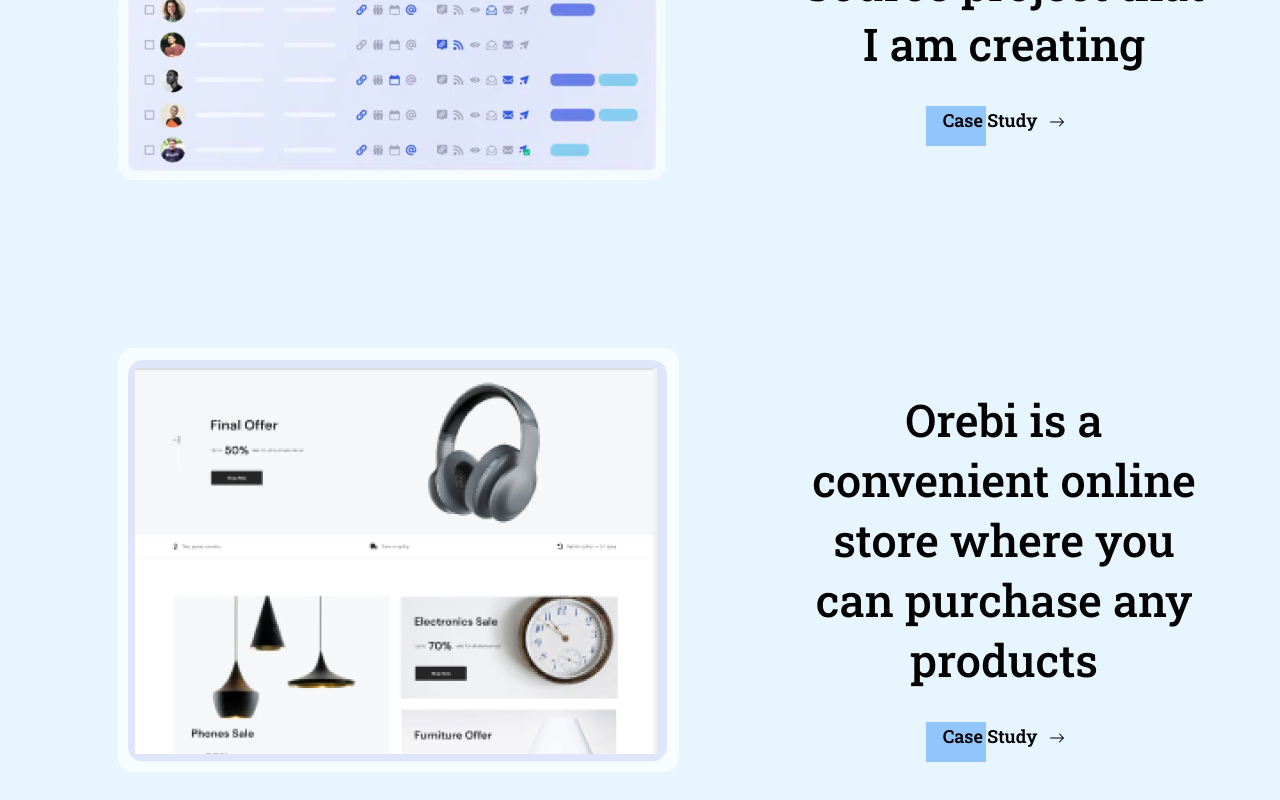
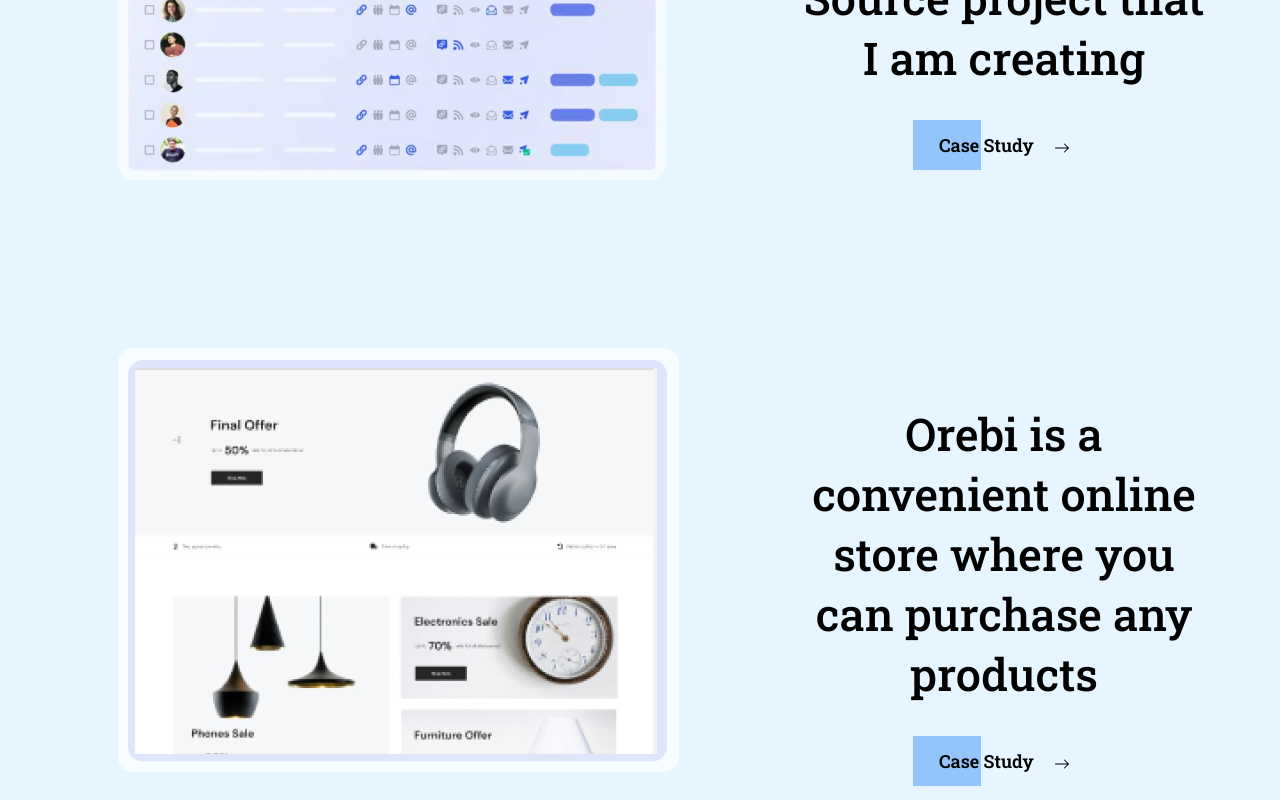
Before and after one commit to sajibkhandev/My_Portfolio, a React (Vite) app: page / in a window 1280 px wide. Shown: the part 2500-3300 px from the top of the page. Built offline with nearby package versions, Linux system fonts and the light colour scheme; a web font is replaced by a local one.

Commit message:
button fixed

```diff
--- a/src/pages/Home.jsx
+++ b/src/pages/Home.jsx
@@ -6,12 +6,12 @@
 import aboutImage from '../assets/about.png'
 import Flex from '../components/Flex'
 import Education from '../components/icons/Education'
-import {TiStarburst} from 'react-icons/ti'
-import {BsArrowRight } from 'react-icons/bs'
-import {AiFillLinkedin,AiOutlineTwitter,AiOutlineGithub } from 'react-icons/ai'
-import {FaBookOpen,FaYoutube,FaFacebookSquare} from 'react-icons/fa'
-import {BiSolidMessageRounded} from 'react-icons/bi'
-import {MdWavingHand} from 'react-icons/md'
+import { TiStarburst } from 'react-icons/ti'
+import { BsArrowRight } from 'react-icons/bs'
+import { AiFillLinkedin, AiOutlineTwitter, AiOutlineGithub } from 'react-icons/ai'
+import { FaBookOpen, FaYoutube, FaFacebookSquare } from 'react-icons/fa'
+import { BiSolidMessageRounded } from 'react-icons/bi'
+import { MdWavingHand } from 'react-icons/md'
 
 import project1 from '../assets/project1.png'
 import project2 from '../assets/project2.png'
@@ -20,22 +20,22 @@
 
 import ServiceCard from '../components/ServiceCard'
 import ProjectSecond from '../components/ProjectSecond'
-import { Link, Link as RouterLink  } from 'react-router-dom'
+import { Link, Link as RouterLink } from 'react-router-dom'
 import { Link as ScrollLink } from 'react-scroll'
 
 export default function Home() {
-  useEffect(()=>{
-    window.scrollTo({ top: 0})
+  useEffect(() => {
+    window.scrollTo({ top: 0 })
   })
 
   return (
     <>
       <div className=' fixed right-[12px] md:right-[70px] lg:right-[25px] bottom-[16px] md:bottom-[40px] lg:bottom-[15px] flex justify-center items-center gap-x-1 md:gap-x-4 z-10'>
         <div>
-          <button className='bg-four py-1 px-2 lg:py-2 lg:px-4 rounded-xl font-robo text-xs md:text-sm drop-shadow-2xl flex justify-center items-center gap-x-2'>Chat with Me <MdWavingHand  className='text-yellow-500 md:text-base'/></button>
+          <button className='bg-four py-1 px-2 lg:py-2 lg:px-4 rounded-xl font-robo text-xs md:text-sm drop-shadow-2xl flex justify-center items-center gap-x-2'>Chat with Me <MdWavingHand className='text-yellow-500 md:text-base' /></button>
         </div>
         <div className='bg-secondary rounded-full md:w-[45px] lg:w-[60px] w-[30px] h-[30px] md:h-[45px] lg:h-[60px] flex justify-center items-center drop-shadow-2xl'>
-          <BiSolidMessageRounded className='md:text-[27px] text-white'/>
+          <BiSolidMessageRounded className='md:text-[27px] text-white' />
         </div>
       </div>
 
@@ -47,28 +47,28 @@
             <p className='text-center mx-auto px-5 md:w-w725 sm:leading-7 md:leading-7 md:leading-10 text-sm md:text-base  lg:text-lg text-black font-robo font-normal mx-1.5 sm:mx-4 md:mx-auto'>A Frontend focused Web Developer building the Frontend of Websites and Web Applications that leads to the success of the overall product</p>
 
 
-        <ScrollLink to="project2" spy={true} smooth={true} offset={50} duration={1200} ><Button text="View Project" className='flex mx-auto mt-8 sm:mt-10'/></ScrollLink>
+            <ScrollLink to="project2" spy={true} smooth={true} offset={50} duration={1200} ><Button text="View Project" className='flex mx-auto mt-8 sm:mt-10' /></ScrollLink>
           </div>
         </Container>
         <div className=' bg-third h-[120px] w-[10px] sm:w-[30px] sm:h-[165px] sm:top-[190px] md:h-[210px] lg:h-[270px] md:w-[30px] lg:w-[40px] absolute left-0 top-[226px] md:top-[220px] lg:top-[90px] flex flex-col justify-between items-center p-3 md:p-5  lg:p-7 drop-shadow-xl '>
           <Link to="https://www.linkedin.com/in/md-sajib-khan-888a19287/">
-        <AiFillLinkedin className='sm:text-xl md:text-[26px] lg:text-[34px]'/>
+            <AiFillLinkedin className='sm:text-xl md:text-[26px] lg:text-[34px]' />
           </Link>
 
           <Link to='https://github.com/sajibkhandev'>
-        <AiOutlineGithub className='sm:text-xl md:text-[26px] lg:text-[34px]'/>
+            <AiOutlineGithub className='sm:text-xl md:text-[26px] lg:text-[34px]' />
           </Link>
 
           <Link>
-        <FaYoutube className='sm:text-xl md:text-[26px] lg:text-[30px]'/>
+            <FaYoutube className='sm:text-xl md:text-[26px] lg:text-[30px]' />
           </Link>
 
           <Link to='https://twitter.com/sajib562341'>
-        <AiOutlineTwitter className='sm:text-xl md:text-[26px] lg:text-[34px]'/>
+            <AiOutlineTwitter className='sm:text-xl md:text-[26px] lg:text-[34px]' />
           </Link>
 
           <Link to="https://www.facebook.com/mdsajib.mia.3152/">
-        <FaFacebookSquare className='text-sm sm:text-xl md:text-[26px] lg:text-[30px]'/>
+            <FaFacebookSquare className='text-sm sm:text-xl md:text-[26px] lg:text-[30px]' />
           </Link>
         </div>
       </Section>
@@ -79,32 +79,32 @@
           {/* <div className='-translate-y-[120px]'></div> */}
           <div id="about">
             <div className='pb-14' >
-      <h2 className=' text-3xl sm:text-4xl md:text-[44px] lg:text-text50 text-black font-normal font-robo text-center'>ABOUT ME</h2>
-      <p className='lg:w-w806 sm:mx-4 lg:mx-auto text-center mx-auto text-sm  md:text-lg text-black font-robo font-normal px-4 pt-4 sm:leading-7'>Here you will find more information about me, what I do, and my current skills mostly in terms of programming and technology</p>
+              <h2 className=' text-3xl sm:text-4xl md:text-[36px] lg:text-text50 text-black font-normal font-robo text-center'>ABOUT ME</h2>
+              <p className='lg:w-w806 sm:mx-4 lg:mx-auto text-center mx-auto text-sm  md:text-base  lg:text-lg text-black font-robo font-normal px-4 pt-4 sm:leading-7'>Here you will find more information about me, what I do, and my current skills mostly in terms of programming and technology</p>
             </div>
             {/* <div className='-translate-y-[70px]'></div> */}
             <Flex className='md:px-10 lg:px-4 xl:px-0'>
               <div className='w-1/2 hidden md:block flex items-center '>
-        <Image src={aboutImage}  className='md:w-[80%]'/>
+                <Image src={aboutImage} className='md:w-[80%]' />
               </div>
 
               <div className=' w-full md:w-1/2'>
                 <Flex className=' justify-between gap-x-2 md:gap-x-2 lg:gap-x-2  px-4 sm:px-12 md:px-0  lg:px-0'>
                   <div className='bg-four rounded-lg drop-shadow-lg w-w270 pb-4 md:h-h150'>
-        <Education  className="flex justify-center mx-auto pt-3 md:pt-4 w-w20 h-h20"/>
+                    <Education className="flex justify-center mx-auto pt-3 md:pt-4 w-w20 h-h20" />
                     <h3 className='text-black text-sm lg:text-xl font-robo font-medium text-center pt-4 md:pt-6'>Experience</h3>
                     <p className='text-five text-xs lg:text-base font-robo font-normal text-center pt-1 md:pt-2'>2 + years</p>
                     <p className='text-five text-sm  lg:text-base font-robo font-normal text-center '>Frontend Development</p>
                   </div>
 
                   <div className='bg-four rounded-lg drop-shadow-lg w-w270 pb-4 md:h-h150'>
-        <Education  className="flex justify-center mx-auto pt-3 md:pt-4 w-w20 h-h20"/>
+                    <Education className="flex justify-center mx-auto pt-3 md:pt-4 w-w20 h-h20" />
                     <h3 className='text-black text-sm lg:text-xl font-robo font-medium text-center pt-4 md:pt-6'>Education</h3>
                     <p className='text-five text-xs lg:text-base font-robo font-normal text-center pt-1 md:pt-2'>Diploma</p>
                     <p className='text-five text-sm  lg:text-base font-robo font-normal text-center '>B.S.c  Bachelors Degree</p>
                   </div>
                 </Flex>
-        <p className=' w-full md:text-left text-center px-4 md:px-0 text-black text-sm md:text-lg font-normal font-robo pt-10 pb-8 sm:leading-7 sm:px-4 md:mx-auto'>I'm a Frontend Web Developer building the Front-end of Websites and Web Applications that leads to the success of the overall product. Check out some of my work in the Projects section.</p>
+                <p className=' w-full md:text-left text-center px-4 md:px-0 text-black text-sm md:text-base  lg:text-lg font-normal font-robo pt-10 pb-8 sm:leading-7 sm:px-4 md:mx-auto'>I'm a Frontend Web Developer building the Front-end of Websites and Web Applications that leads to the success of the overall product. Check out some of my work in the Projects section.</p>
                 <a href={CV} download="">
                   <Button text="Download CV" className='px-12 flex mx-auto md:mx-0' />
                 </a>
@@ -120,17 +120,17 @@
 
       <Section className='bg-third pt-2 md:pt-5 md:pb-16'>
         <Container>
-      <h2 className='text-black text-3xl sm:text-4xl md:text-text50 font-medium font-robo pb-1 md:pb-3 text-center'>Skills</h2>
+          <h2 className='text-black text-3xl sm:text-4xl md:text-[36px] lg:text-text50 font-medium font-robo pb-1 md:pb-3 text-center'>Skills</h2>
           <p className='text-black text-base md:text-lg font-normal font-robo text-center'>My technical level</p>
 
-      <div className='md:justify-evenly md:flex px-4 sm:px-24'>
-        <div className='md:w-[430px] pb-7 md:h-[280px] rounded-xl drop-shadow-2xl bg-four mt-12 md:mt-16'>
+          <div className='lg:justify-evenly lg:flex px-4 sm:px-24'>
+            <div className=' lg:w-[430px] pb-7 lg:h-[280px] rounded-xl drop-shadow-2xl bg-four md:mx-24 lg:mx-4 xl:mx-0 mt-10 lg:mt-16'>
               <h4 className='pt-8 pb-8 text-center text-xl text-black font-robo font-normal'>Frontend developer</h4>
 
               <Flex className='flex-wrap '>
 
                 <Flex className='gap-x-1.5 md:gap-x-3 pb-4 pl-6 pr-6 md:pl-12 md:pr-10'>
-          <TiStarburst className='mt-0.5'/>
+                  <TiStarburst className='mt-0.5' />
                   <div>
                     <h5 className='text-sm text-black font-medium  font-robo'>HTML</h5>
                     <p className='text-xs text-five font-normal  font-robo' >Experienced</p>
@@ -138,35 +138,35 @@
                 </Flex>
 
                 <Flex className='gap-x-1.5 md:gap-x-3 pb-4 pl-6 pr-6 md:pl-12 md:pr-10'>
-          <TiStarburst className='mt-0.5'/>
+                  <TiStarburst className='mt-0.5' />
                   <div>
                     <h5 className='text-sm text-black font-medium  font-robo'>Tailwind</h5>
                     <p className='text-xs text-five font-normal  font-robo' >Basic</p>
                   </div>
                 </Flex>
                 <Flex className='gap-x-1.5 md:gap-x-3 pb-4 pl-6 pr-6 md:pl-12 md:pr-10'>
-          <TiStarburst className='mt-0.5'/>
+                  <TiStarburst className='mt-0.5' />
                   <div>
                     <h5 className='text-sm text-black font-medium  font-robo'>Css</h5>
                     <p className='text-xs text-five font-normal  font-robo' >Experienced</p>
                   </div>
                 </Flex>
                 <Flex className='gap-x-1.5 md:gap-x-3 pb-4 pl-6 pr-6 md:pl-12 md:pr-10'>
-          <TiStarburst className='mt-0.5'/>
+                  <TiStarburst className='mt-0.5' />
                   <div>
                     <h5 className='text-sm text-black font-medium  font-robo'>JavaScript</h5>
                     <p className='text-xs text-five font-normal  font-robo' >Basic</p>
                   </div>
                 </Flex>
                 <Flex className='gap-x-1.5 md:gap-x-3 pb-4 pl-6 pr-6 md:pl-12 md:pr-10'>
-          <TiStarburst className='mt-0.5'/>
+                  <TiStarburst className='mt-0.5' />
                   <div>
                     <h5 className='text-sm text-black font-medium  font-robo'>Bootstrap</h5>
                     <p className='text-xs text-five font-normal  font-robo' >Experienced</p>
                   </div>
                 </Flex>
                 <Flex className='gap-x-1.5 md:gap-x-3 pb-4 pl-6 pr-6 md:pl-12 md:pr-10'>
-          <TiStarburst className='mt-0.5'/>
+                  <TiStarburst className='mt-0.5' />
                   <div>
                     <h5 className='text-sm text-black font-medium  font-robo'>Recat</h5>
                     <p className='text-xs text-five font-normal  font-robo' >Intermediate</p>
@@ -174,13 +174,13 @@
                 </Flex>
               </Flex>
             </div>
-        <div className='md:w-[430px] pb-7 md:h-[280px] rounded-xl drop-shadow-2xl bg-four mt-10 md:mt-16'>
+            <div className=' lg:w-[430px] pb-7 lg:h-[280px] rounded-xl drop-shadow-2xl bg-four md:mx-24 lg:mx-4 xl:mx-0 mt-10 lg:mt-16'>
               <h4 className='pt-8 pb-8 text-center text-xl text-black font-robo font-normal'>Backend developer</h4>
 
               <Flex className='flex-wrap '>
 
                 <Flex className='gap-x-1.5 md:gap-x-3 pb-4 pl-6 pr-6 md:pl-12 md:pr-10'>
-          <TiStarburst className='mt-0.5'/>
+                  <TiStarburst className='mt-0.5' />
                   <div>
                     <h5 className='text-sm text-black font-medium  font-robo'>Node</h5>
                     <p className='text-xs text-five font-normal  font-robo' >Intermediate</p>
@@ -188,35 +188,35 @@
                 </Flex>
 
                 <Flex className='gap-x-1.5 md:gap-x-3 pb-4 pl-6 pr-6 md:pl-12 md:pr-10'>
-          <TiStarburst className='mt-0.5'/>
+                  <TiStarburst className='mt-0.5' />
                   <div>
                     <h5 className='text-sm text-black font-medium  font-robo'>Express</h5>
                     <p className='text-xs text-five font-normal  font-robo' >Basic</p>
                   </div>
                 </Flex>
                 <Flex className='gap-x-1.5 md:gap-x-3 pb-4 pl-6 pr-6 md:pl-12 md:pr-10'>
-          <TiStarburst className='mt-0.5'/>
+                  <TiStarburst className='mt-0.5' />
                   <div>
                     <h5 className='text-sm text-black font-medium  font-robo'>MongDB</h5>
                     <p className='text-xs text-five font-normal  font-robo' >Intermediate</p>
                   </div>
                 </Flex>
                 <Flex className='gap-x-1.5 md:gap-x-3 pb-4 pl-6 pr-6 md:pl-12 md:pr-10'>
-          <TiStarburst className='mt-0.5'/>
+                  <TiStarburst className='mt-0.5' />
                   <div>
                     <h5 className='text-sm text-black font-medium  font-robo'>Git</h5>
                     <p className='text-xs text-five font-normal  font-robo' >Experienced</p>
                   </div>
                 </Flex>
                 <Flex className='gap-x-1.5 md:gap-x-3 pb-4 pl-6 pr-6 md:pl-12 md:pr-10'>
-          <TiStarburst className='mt-0.5'/>
+                  <TiStarburst className='mt-0.5' />
                   <div>
                     <h5 className='text-sm text-black font-medium  font-robo'>Firebase</h5>
                     <p className='text-xs text-five font-normal  font-robo' >Intermediate</p>
                   </div>
                 </Flex>
                 <Flex className='gap-x-1.5 md:gap-x-3 pb-4 pl-6 pr-6 md:pl-12 md:pr-10'>
-          <TiStarburst className='mt-0.5'/>
+                  <TiStarburst className='mt-0.5' />
                   <div>
                     <h5 className='text-sm text-black font-medium  font-robo'>SQL</h5>
                     <p className='text-xs text-five font-normal  font-robo' >Intermediate</p>
@@ -233,23 +233,24 @@
       <Section className='bg-third py-20'>
         <Container>
           <div id="project">
-      <h2 className='text-black text-3xl sm:text-4xl md:text-text50 font-semibold font-robo pb-3 text-center'>PROJECTS</h2>
-      <p className='w-full px-4 sm:px-4 md:w-[780px]  mx-auto text-black text-sm md:text-lg font-normal font-robo  text-center sm:leading-7 '>Here you will find some of the personal and clients projects that I created with each project containing its own case study</p>
+            <h2 className='text-black text-3xl sm:text-4xl md:text-[36px] lg:text-text50 font-semibold font-robo pb-3 text-center'>PROJECTS</h2>
+            <p className='w-full px-4 sm:px-4 md:w-[780px]  mx-auto text-black text-sm md:text-base  lg:text-lg font-normal font-robo  text-center sm:leading-7 '>Here you will find some of the personal and clients projects that I created with each project containing its own case study</p>
 
             <div className='md:flex md:justify-between items-center md:pt-5 group/project1'>
               <RouterLink to='/casestudy'>
-        <Image src={project1} className='py-3 px-12 sm:mx-auto'/>
+                <Image src={project1} className='py-3 px-12 sm:mx-auto' />
               </RouterLink>
               <RouterLink to='/casestudy'>
                 <div>
                   <h3 className='group/project1 w:full px-10 md:px-0 md:w-w412 text-black text-xl md:text-text45 font-medium font-robo pb-4 md:pb-8 text-center pt-2 sm:px-20 md:pt-12 md:leading-[60px]'>TalksME is a successful Open-Source  project that I am creating</h3>
 
                   <RouterLink className='relative group/project1'>
-      <div className=' flex justify-center items-center gap-x-1.5 md:gap-x-3'>
-       <p className=' z-10 text-sm md:text-lg text-black font-robo font-semibold'>Case Study</p>
-        <BsArrowRight className='mt-1 z-10'/>
+
+                    <div className='relative '>
+                      <p className='text-sm md:text-lg text-black font-robo font-semibold absolute top-[11px] left-[141px] z-10'>Case Study</p>
+                      <BsArrowRight className='absolute top-[20px] left-[256px] z-10' />
+                      <div className='group-hover/project1:w-[190px] bg-[#93C5FD] w-[68px] h-[50px] absolute top-0 left-[115px] duration-500 ease-in-out'></div>
                     </div>
-        <div className='group-hover/project1:w-[120px] md:group-hover/project1:w-[158px] duration-500 absolute md:top-[0px] md:left-[128px] md:w-[60px] md:h-[40px] md:bg-seven top-[10px] left-[103px] w-[50px] h-[35px]'></div>
                   </RouterLink>
 
                 </div>
@@ -259,7 +260,7 @@
 
             <div className='md:flex md:justify-between items-center pt-24 md:pt-36 group/project2 '>
               <RouterLink to='/casestudy2'>
-        <Image src={project2} className='py-3 px-12 sm:mx-auto'/>
+                <Image src={project2} className='py-3 px-12 sm:mx-auto' />
 
               </RouterLink>
               <RouterLink to='/casestudy2'>
@@ -267,11 +268,11 @@
                   <h3 className='group/project2 w:full px-10 md:px-0 md:w-w412 text-black text-xl md:text-text45 font-medium md:leading-[60px] font-robo pb-4 md:pb-8 text-center pt-2 md:pt-5'>Orebi is a convenient online store where you can purchase any products</h3>
 
                   <RouterLink className='relative group/project2'>
-      <div className=' flex justify-center items-center gap-x-3'>
-       <p className='z-10 text-sm md:text-lg text-black font-robo font-semibold'>Case Study</p>
-        <BsArrowRight className='mt-1 z-10'/>
+                    <div className='relative '>
+                      <p className='text-sm md:text-lg text-black font-robo font-semibold absolute top-[11px] left-[141px] z-10'>Case Study</p>
+                      <BsArrowRight className='absolute top-[20px] left-[256px] z-10' />
+                      <div className='group-hover/project2:w-[190px] bg-[#93C5FD] w-[68px] h-[50px] absolute top-0 left-[115px] duration-500 ease-in-out'></div>
                     </div>
-        <div className='group-hover/project2:w-[120px] md:group-hover/project2:w-[158px] duration-500 absolute md:top-[0px] md:left-[128px] md:w-[60px] md:h-[40px] md:bg-seven top-[10px] left-[103px] w-[50px] h-[35px]'></div>
                   </RouterLink>
 
                 </div>
@@ -281,7 +282,7 @@
             {/* Second Project end */}
             {/* Event to Event Project start*/}
             <div className='' id="project2">
-       <ProjectSecond/>
+              <ProjectSecond />
             </div>
             {/* Event to Event Project start*/}
 
@@ -294,13 +295,13 @@
       <Section className='bg-third pt-14  md:pt-24 pb-16'>
         <Container>
           <div id='service'>
-      <h2 className='text-3xl sm:text-4xl md:text-text50 text-black font-medium font-robo text-center pb-4'>Services</h2>
-      <p className='md:w-w833 text-center px-4 mx-auto text-sm md:text-lg text-black font-robo font-normal md:pb-16 sm:leading-7'>Our consultants have years of experience on the in success. ​Through the provision of our services. Find the service we provide</p>
+            <h2 className='text-3xl sm:text-4xl md:text-[36px] lg:text-text50 text-black font-medium font-robo text-center pb-4'>Services</h2>
+            <p className='md:w-w833 text-center px-4 mx-auto text-sm md:text-base  lg:text-lg md:text-lg text-black font-robo font-normal md:pb-16 sm:leading-7'>Our consultants have years of experience on the in success. ​Through the provision of our services. Find the service we provide</p>
             <div className='sm:flex px-10 md:px-0 sm:gap-x-7 lg:gap-x-0  md:justify-between sm:flex-wrap'>
-        <ServiceCard className='mx-auto' heading='E-Commerce' para='Development'/>
-        <ServiceCard className='mx-auto' heading='Social Media' para='Development'/>
-        <ServiceCard className='mx-auto' heading='Corporate' para='Development'/>
-        <ServiceCard className='mx-auto' heading='Personal' para='Development'/>
+              <ServiceCard className='mx-auto' heading='E-Commerce' para='Development' />
+              <ServiceCard className='mx-auto' heading='Social Media' para='Development' />
+              <ServiceCard className='mx-auto' heading='Corporate' para='Development' />
+              <ServiceCard className='mx-auto' heading='Personal' para='Development' />
             </div>
           </div>
         </Container>
@@ -311,8 +312,8 @@
       <Section className='bg-third pb-16 md:py-24 px-3 sm:px-16'>
         <Container>
           <div id="contact">
-      <h2 className='text-2xl sm:text-3xl md:pb-5 md:text-text50 text-black font-medium font-robo text-center pb-2'>CONTACT</h2>
-      <p className='md:w-w680 text-center mx-4 md:mx-auto text-sm md:text-lg text-black font-robo font-normal pb-8 sm:leading-7'>Feel free to Contact me by submitting the form below and I will get back to you as soon as possible</p>
+            <h2 className='text-2xl sm:text-3xl md:pb-5 md:text-[36px] lg:text-text50 text-black font-medium font-robo text-center pb-2'>CONTACT</h2>
+            <p className='md:w-w680 text-center mx-4 md:mx-auto text-sm md:text-base  lg:text-lg text-black font-robo font-normal pb-8 sm:leading-7'>Feel free to Contact me by submitting the form below and I will get back to you as soon as possible</p>
             <div className='md:flex md:justify-between '>
               <h3 className='hidden md:inline-block md:w-w412 text-black mx-4 text-2xl md:text-text45 font-medium font-robo pb-3 text-center md:leading-[70px]  md:pt-12 mt-12'>Find Me easily Contact without any technical skills</h3>
               <div className='md:w-[570px] md:h-[470px] bg-four rounded-2xl border-white border-2  '>
@@ -320,15 +321,15 @@
                   <form action="">
                     <div>
                       <label htmlFor="name" className=' text-sm md:text-lg text-five font-medium font-robo pb-1.5 block'>Name: </label>
-            <input id="name" type="text" className='w-full bg-third rounded placeholder:text-six placeholder:text-xs md:placeholder:text-base placeholder:font-robo placeholder:font-normal py-1 px-3 md:py-2 md:px-6 mb-3' placeholder='Enter Your Name:'/>
+                      <input id="name" type="text" className='w-full bg-third rounded placeholder:text-six placeholder:text-xs md:placeholder:text-base placeholder:font-robo placeholder:font-normal py-1 px-3 md:py-2 md:px-6 mb-3' placeholder='Enter Your Name:' />
                     </div>
                     <div>
                       <label htmlFor="email" className='text-sm md:text-lg text-five font-medium font-robo pb-1.5 block'>Email: </label>
-            <input id="email" type="text" className='w-full bg-third rounded placeholder:text-six placeholder:text-xs md:placeholder:text-base placeholder:font-robo placeholder:font-normal py-1 px-3 md:py-2 md:px-6 mb-3' placeholder='Enter Your Email:'/>
+                      <input id="email" type="text" className='w-full bg-third rounded placeholder:text-six placeholder:text-xs md:placeholder:text-base placeholder:font-robo placeholder:font-normal py-1 px-3 md:py-2 md:px-6 mb-3' placeholder='Enter Your Email:' />
                     </div>
                     <div>
                       <label htmlFor="message" className='text-sm md:text-lg text-five font-medium font-robo pb-1.5 block'>Messages: </label>
-            <textarea id="message" type="text" className='w-full h-[80px] md:h-[110px] bg-third rounded placeholder:text-six placeholder:text-xs md:placeholder:text-base placeholder:font-robo placeholder:font-normal py-1 px-3 md:py-2 md:px-6 mb-3' placeholder='Enter Your Messages:'/>
+                      <textarea id="message" type="text" className='w-full h-[80px] md:h-[110px] bg-third rounded placeholder:text-six placeholder:text-xs md:placeholder:text-base placeholder:font-robo placeholder:font-normal py-1 px-3 md:py-2 md:px-6 mb-3' placeholder='Enter Your Messages:' />
                     </div>
                     <Button text="Message" className='flex mx-auto md:mt-2 md:py-2' />
                   </form>
```
Lines whose indentation alone changed are shown as unchanged.
